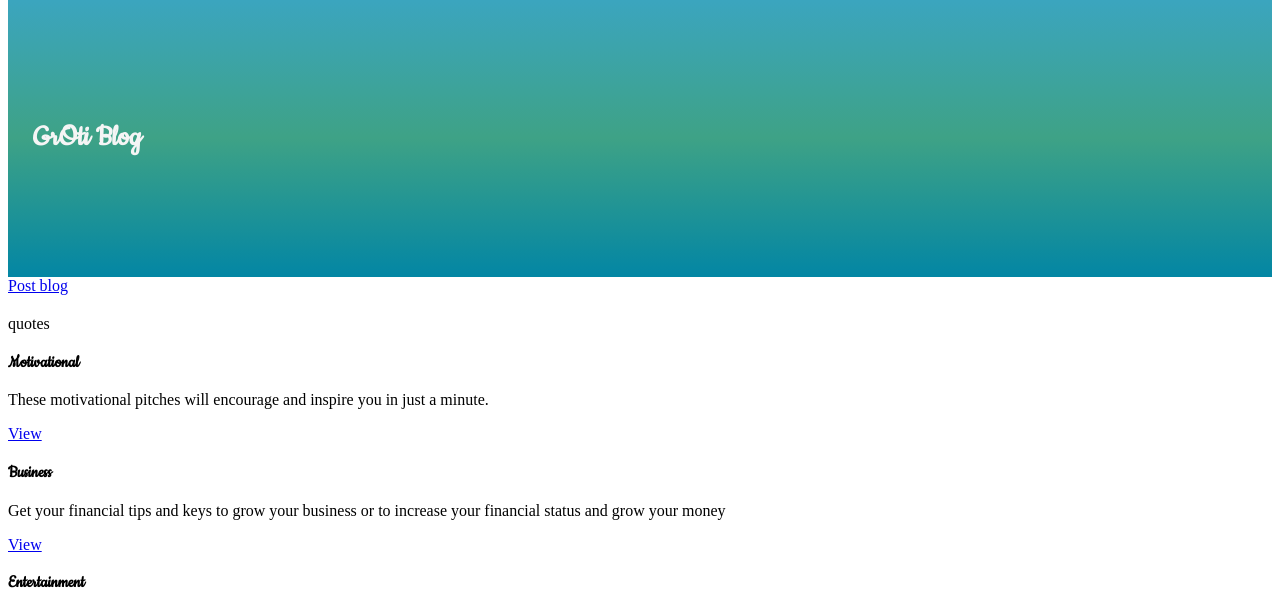
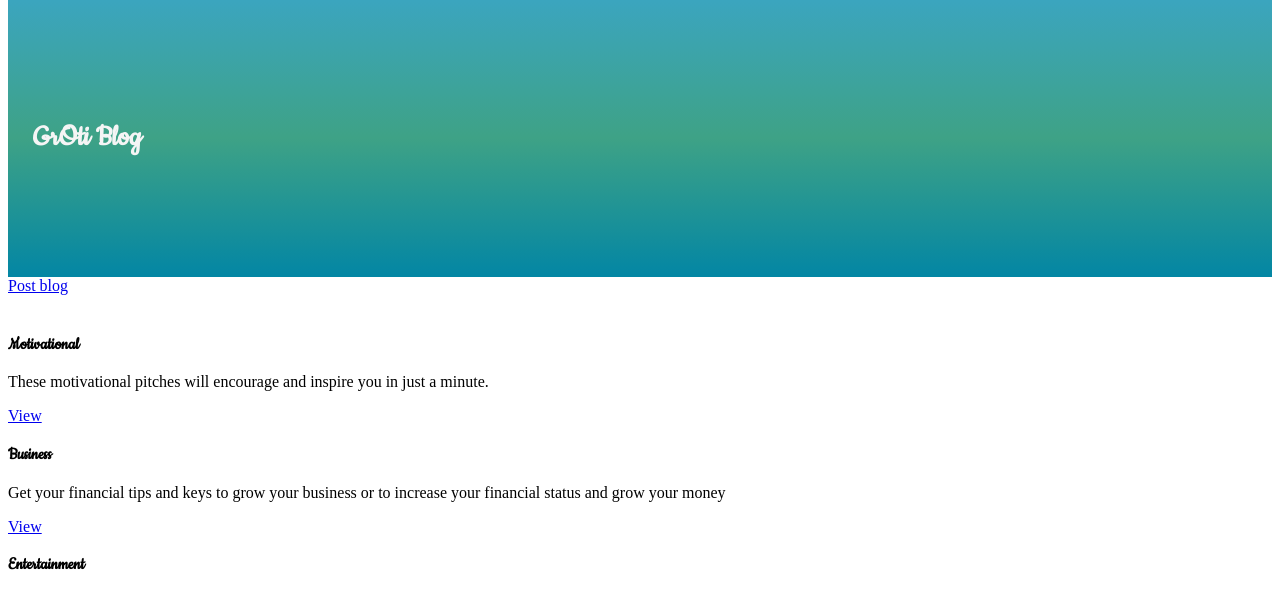
Before and after one commit to Grievi/GrOti-Blog, a Flask app: template app/templates/index.html in a window 1280 px wide. Shown: the part 169-761 px from the top of the page. Run offline with Flask 2, Linux system fonts and the light colour scheme; the template is opened without the code that fills it, so the values that code supplies are empty; some libraries are stand-ins or nearby versions.

Commit message:
edit templates

```diff
--- a/app/templates/index.html
+++ b/app/templates/index.html
@@ -20,9 +20,7 @@
 </div>
 
 <div class="container-fluid">
-    <div class="row">
-        quotes
-    </div>
+
     <div class="container">
         <div class="row">
             <div class="col-md-4">
```
Also changed, not shown: config.py (+4 -4 lines).
